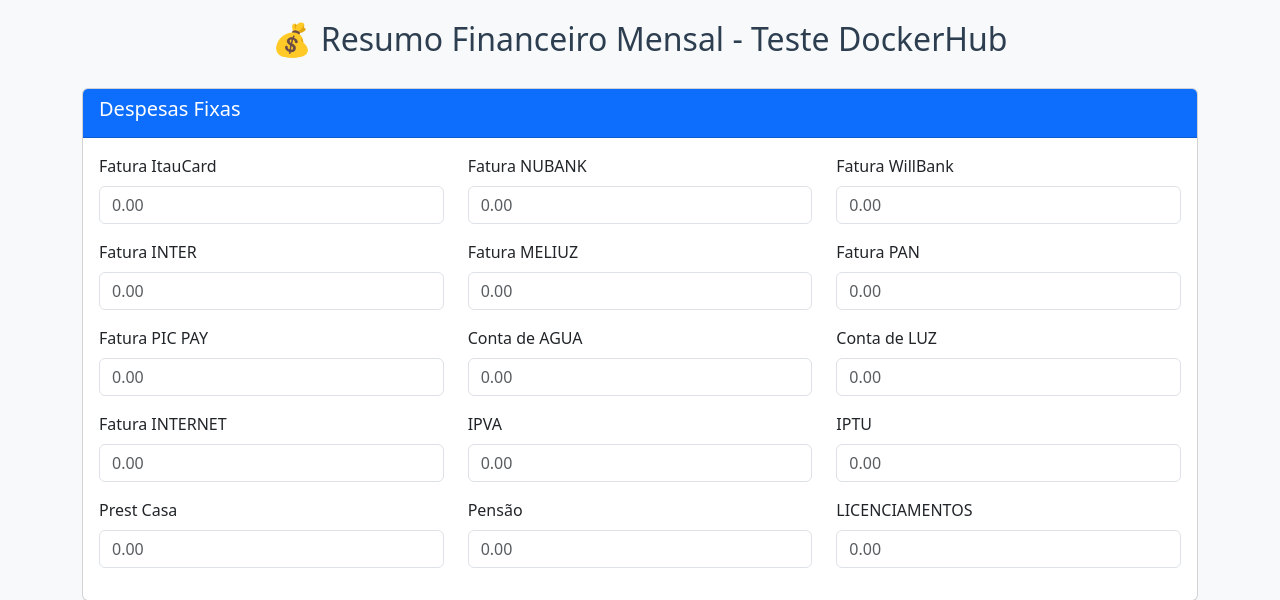
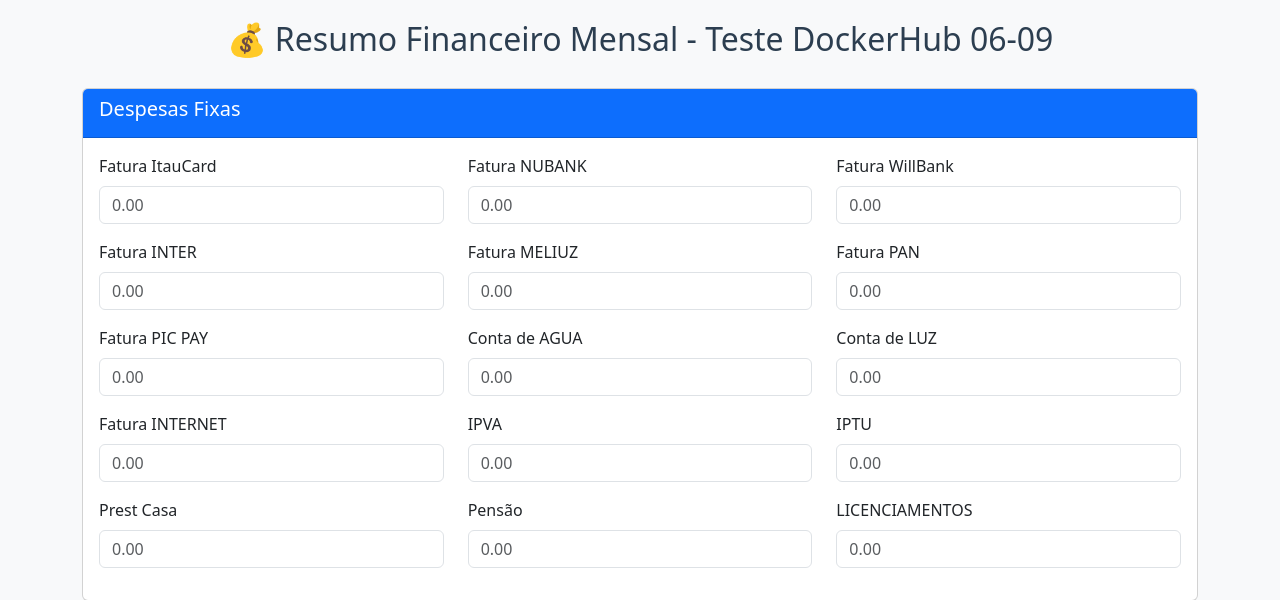
Before and after one commit to wpatec-org/app-gastos_mensais, a Flask app: page / in a window 1280 px wide. Shown: the top 600 px of the page. Run offline with Flask 3, Linux system fonts and the light colour scheme.

Commit message:
teste CI/CD com Docker Hub

```diff
--- a/templates/index.html
+++ b/templates/index.html
@@ -19,7 +19,7 @@
 </head>
 <body>
 <div class="container">
-  <h2 class="text-center">💰 Resumo Financeiro Mensal - Teste DockerHub</h2>
+  <h2 class="text-center">💰 Resumo Financeiro Mensal - Teste DockerHub 06-09</h2>
 
   {% with messages = get_flashed_messages(with_categories=true) %}
     {% if messages %}
```
